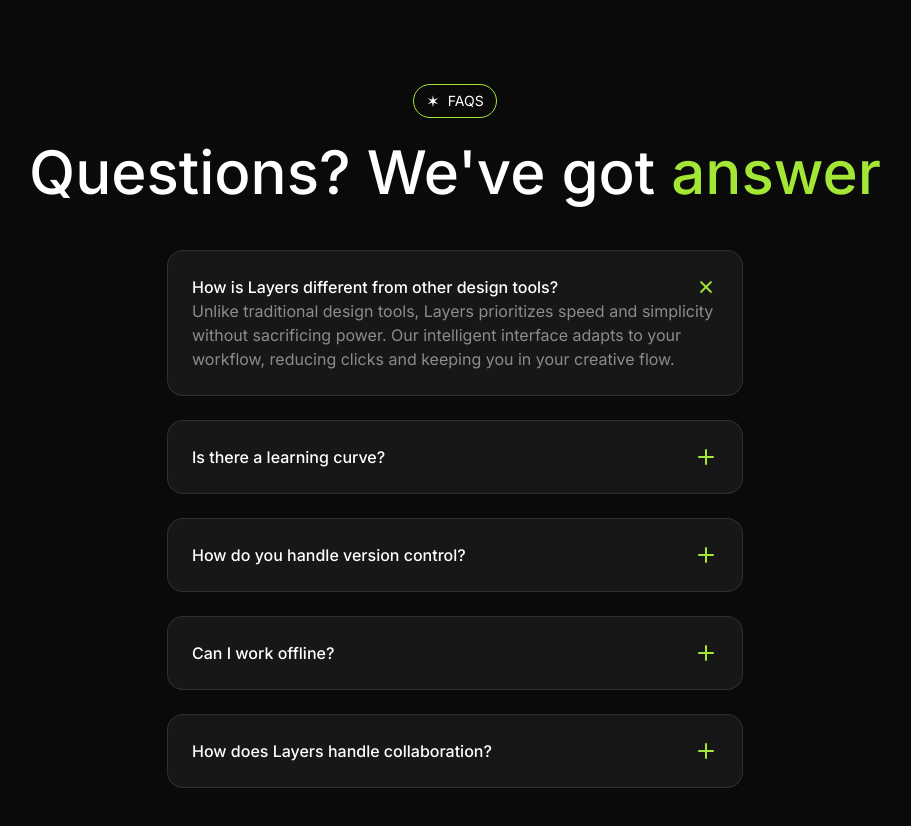
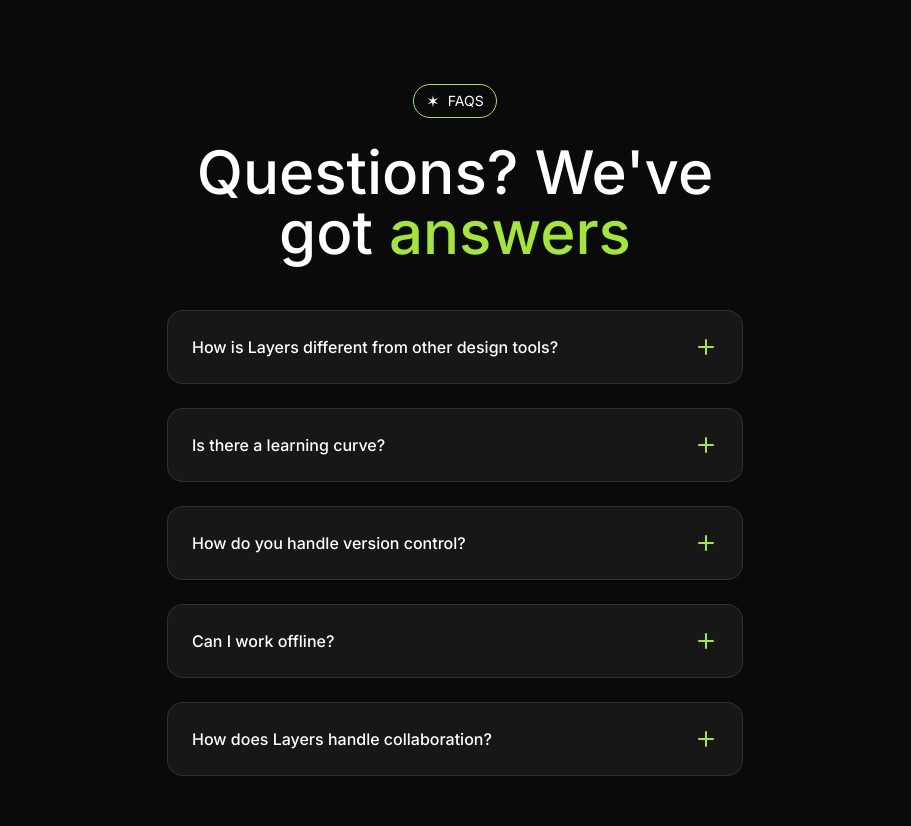
Before and after one commit to harsh6183/Edito, a Next.js app: page / in a window 1280 px wide. Shown: the part 4780-5606 px from the top of the page, without its empty margins (185-1096 px from the left). Built offline with nearby package versions, Linux system fonts and the light colour scheme.

Commit message:
Animated FAQ section

```diff
--- a/src/sections/Faqs.tsx
+++ b/src/sections/Faqs.tsx
@@ -1,43 +1,61 @@
+"use client";
 import Tag from "@/components/Tag";
-import { div } from "framer-motion/client";
+import { useState } from "react";
 import { twMerge } from "tailwind-merge";
+import { AnimatePresence, motion } from "framer-motion";
+
 const faqs = [
   {
     question: "How is Layers different from other design tools?",
-        answer: "Unlike traditional design tools, Layers prioritizes speed and simplicity without sacrificing power. Our intelligent interface adapts to your workflow, reducing clicks and keeping you in your creative flow.",
+    answer:
+      "Unlike traditional design tools, Layers prioritizes speed and simplicity without sacrificing power. Our intelligent interface adapts to your workflow, reducing clicks and keeping you in your creative flow.",
   },
   {
     question: "Is there a learning curve?",
-        answer: "Layers is designed to feel intuitive from day one. Most designers are productive within hours, not weeks. We also provide interactive tutorials and comprehensive documentation to help you get started.",
+    answer:
+      "Layers is designed to feel intuitive from day one. Most designers are productive within hours, not weeks. We also provide interactive tutorials and comprehensive documentation to help you get started.",
   },
   {
     question: "How do you handle version control?",
-        answer: "Every change in Layers is automatically saved and versioned. You can review history, restore previous versions, and create named versions for important milestones.",
+    answer:
+      "Every change in Layers is automatically saved and versioned. You can review history, restore previous versions, and create named versions for important milestones.",
   },
   {
     question: "Can I work offline?",
-        answer: "Yes! Layers includes a robust offline mode. Changes sync automatically when you're back online, so you can keep working anywhere.",
+    answer:
+      "Yes! Layers includes a robust offline mode. Changes sync automatically when you're back online, so you can keep working anywhere.",
   },
   {
     question: "How does Layers handle collaboration?",
-        answer: "Layers is built for collaboration. You can invite team members to your projects, share feedback, and work together in real-time.",
+    answer:
+      "Layers is built for collaboration. You can invite team members to your projects, share feedback, and work together in real-time.",
   },
 ];
 
 export default function Faqs() {
-    const selectedIndex = 0;
+  const [selectedIndex, setSelectedIndex] = useState(null);
+
   return (
     <section className="py-24">
       <div className="container">
         <div className="flex justify-center">
           <Tag>Faqs</Tag>
         </div>
-                <h2 className="text-6xl font-medium mt-6 text-center md-w-xl max-auto">Questions? We've got <span className="text-lime-400">answer</span></h2>
+        <h2 className="text-6xl font-medium mt-6 text-center md:max-w-xl mx-auto">
+          Questions? We've got{" "}
+          <span className="text-lime-400">answers</span>
+        </h2>
 
         <div className="mt-12 flex flex-col gap-6 max-w-xl mx-auto">
           {faqs.map((faq, faqIndex) => (
-                        <div key={faq.question} className="bg-neutral-900 rounded-2xl border border-white/10 p-6">
-                            <div className="flex justify-between items-center">
+            <div
+              key={faq.question}
+              className="bg-neutral-900 rounded-2xl border border-white/10 p-6"
+            >
+              <div
+                className="flex justify-between items-center cursor-pointer"
+                onClick={() => setSelectedIndex(prev => (prev === faqIndex ? null : faqIndex))}
+              >
                 <h3 className="font-medium">{faq.question}</h3>
                 <svg
                   xmlns="http://www.w3.org/2000/svg"
@@ -49,17 +67,28 @@
                   strokeWidth={2}
                   strokeLinecap="round"
                   strokeLinejoin="round"
-                                    className={twMerge("feather feather-plus text-lime-400 flex-shrink-0", selectedIndex === faqIndex && "rotate-45")}>
-
+                  className={twMerge(
+                    "feather feather-plus text-lime-400 flex-shrink-0 transition duration-300",
+                    selectedIndex === faqIndex && "rotate-45"
+                  )}
+                >
                   <line x1="12" y1="5" x2="12" y2="19"></line>
                   <line x1="5" y1="12" x2="19" y2="12"></line>
                 </svg>
               </div>
-                            <div className={twMerge("mt-15", selectedIndex !== faqIndex && "hidden")}>
+              <AnimatePresence>
+                {selectedIndex === faqIndex && (
+                  <motion.div
+                    initial={{ height: 0, marginTop: 0 }}
+                    animate={{ height: "auto", marginTop: 24 }}
+                    exit={{ height: 0, marginTop: 0 }}
+                    className="overflow-hidden"
+                  >
                     <p className="text-white/50">{faq.answer}</p>
+                  </motion.div>
+                )}
+              </AnimatePresence>
             </div>
-                        </div>
-
           ))}
         </div>
       </div>
```
Lines whose indentation alone changed are shown as unchanged.
